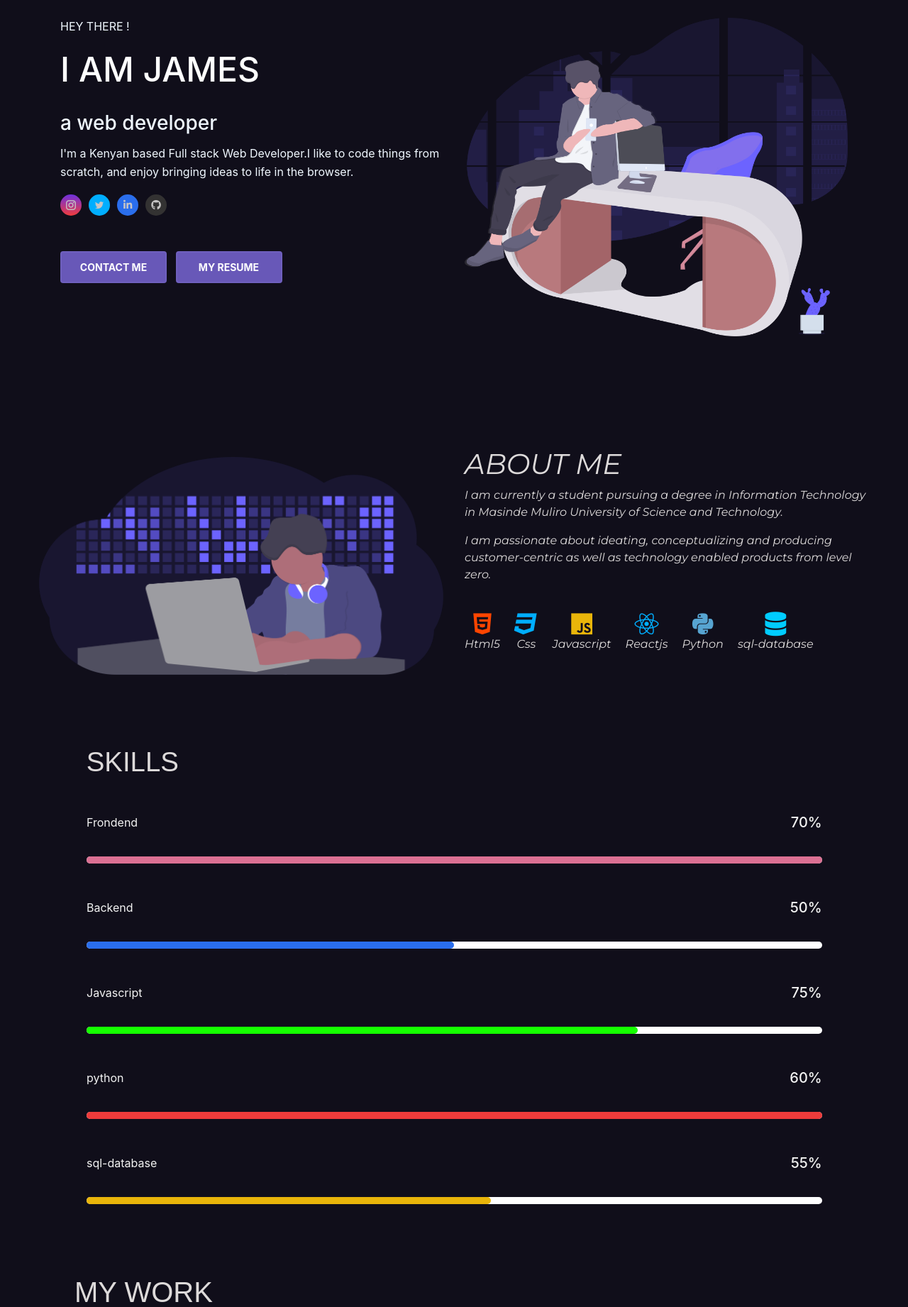
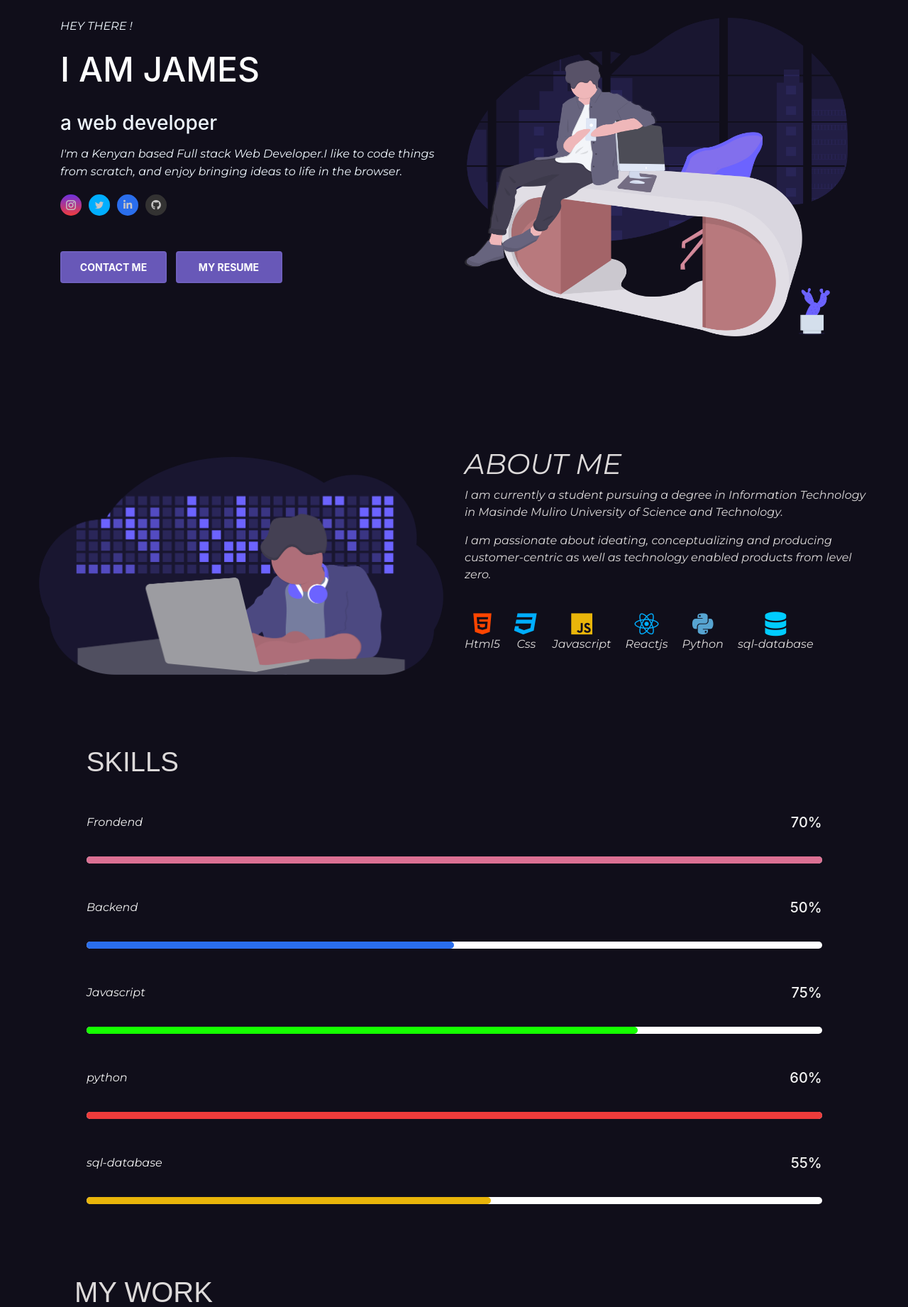
Before and after one commit to xiaoAllen1/DjangoPortfolioPractice, a Django app: page / in a window 1280 px wide. Shown: the part 83-1925 px from the top of the page at 71% size. Run offline with Django 3.2, Linux system fonts and the light colour scheme; data comes from the database, SQL or seed files in the repository; some libraries are stand-ins or nearby versions; some web fonts are replaced.

Commit message:
deploy commit3

```diff
--- a/static/css/main.css
+++ b/static/css/main.css
@@ -969,6 +969,7 @@
 
     #big {
         font-size: 20px;
+        font-family: 'Montserrat', sans-serif !important;
     }
 
     .icons i {
@@ -1267,6 +1268,10 @@
             bottom: 180px;
         }
     }
+
+    p {
+        font-family: 'Montserrat', sans-serif !important;
+    }
     /* body,
 h1,
 p,
```
Also changed, not shown: static/images/19.svg (added).
